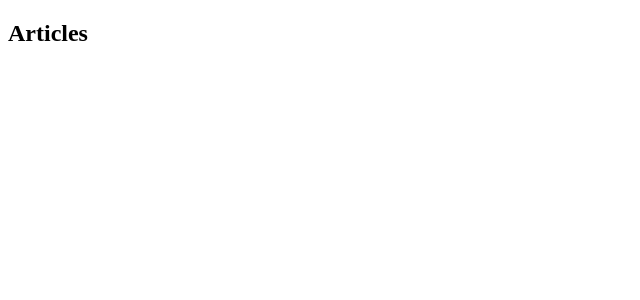
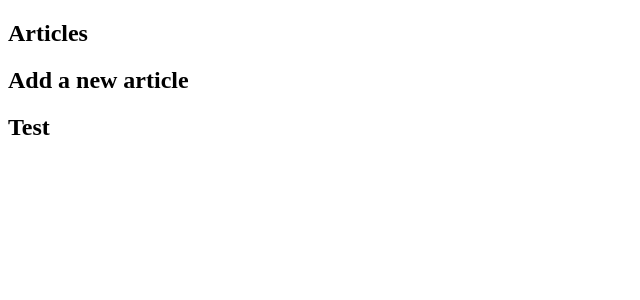
Before and after one commit to raiden808/redux-boilerplate, a React app: page / in a window 1280 px wide. Shown: the top 300 px of the page, without its empty margins (0-640 px from the left). Built offline with nearby package versions, Linux system fonts and the light colour scheme.

Commit message:
change fix browser alias

```diff
--- a/src/js/components/App.js
+++ b/src/js/components/App.js
@@ -1,17 +1,17 @@
 // src/js/components/App.js
 import React from "react";
-// import List from "./List";
-// import Form from "./Forms";
+import List from "./List";
+import Form from "./Forms";
 
 const App = () => (
   <>
     <div>
       <h2>Articles</h2>
-        {/* <List /> */}
+        <List />
     </div>
     <div>
-      {/* <h2>Add a new article</h2>
-      <Form /> */}
+      <h2>Add a new article</h2>
+      <Form />
     </div>
   </>
 );
```
